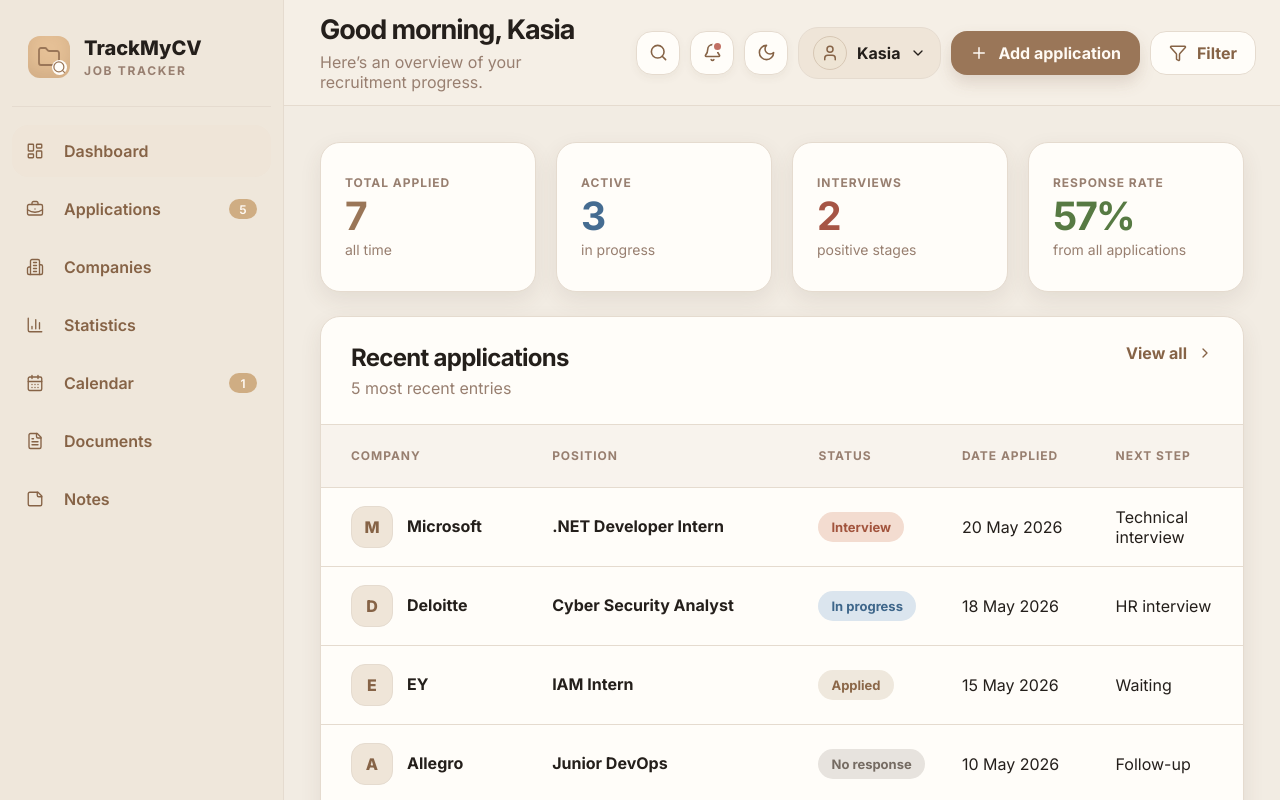
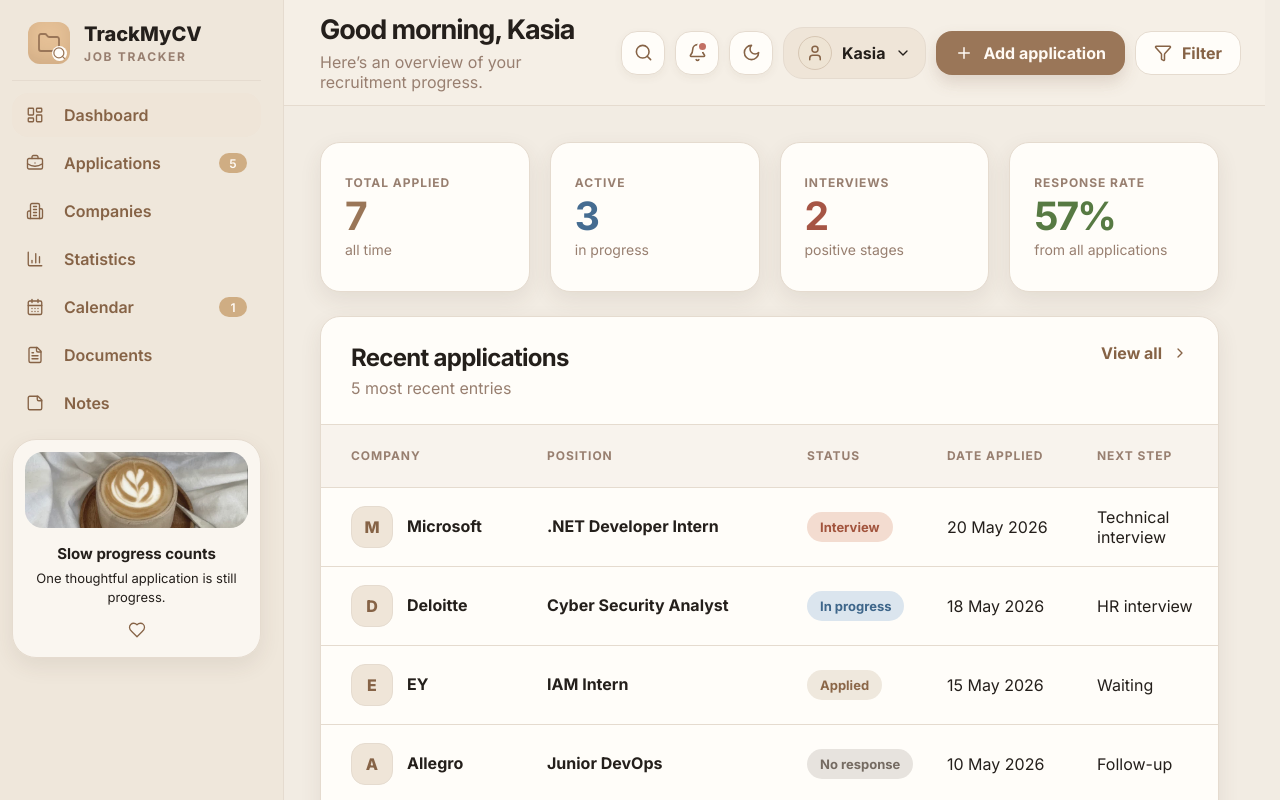
Before and after one commit to Avuii/TrackMyCV, a React (Vite) app in the folder demo/: page / in a window 1280 px wide. Both pictures are taken after a click on the button "Log in". Built offline with nearby package versions, Linux system fonts and the light colour scheme.

Commit message:
add scroll bar

```diff
--- a/demo/src/App.tsx
+++ b/demo/src/App.tsx
@@ -522,7 +522,7 @@
   }, []);
 
   return (
-    <aside className="sidebar">
+    <aside className="sidebar custom-scroll">
       <Logo />
       <nav className="nav-list" aria-label="Main navigation">
         {navItems.map((item) => {
--- a/demo/src/styles.css
+++ b/demo/src/styles.css
@@ -43,6 +43,10 @@
   cursor: pointer;
 }
 
+html {
+  scrollbar-gutter: stable;
+}
+
 .login-page {
   min-height: 100vh;
   display: grid;
@@ -204,10 +208,13 @@
 .sidebar {
   border-right: 1px solid var(--border);
   background: rgba(238, 229, 217, 0.7);
-  padding: 30px 12px 22px;
+  padding: 24px 12px 18px;
   display: flex;
   flex-direction: column;
   min-height: 0;
+  overflow-y: auto;
+  overflow-x: hidden;
+  scrollbar-gutter: stable;
 }
 
 .dark .sidebar {
@@ -218,7 +225,7 @@
   display: flex;
   align-items: center;
   gap: 14px;
-  padding: 6px 16px 28px;
+  padding: 4px 16px 22px;
   border-bottom: 1px solid var(--border);
 }
 
@@ -265,7 +272,7 @@
 
 .nav-item {
   width: 100%;
-  min-height: 52px;
+  min-height: 48px;
   border: 0;
   border-radius: 16px;
   display: grid;
@@ -301,9 +308,10 @@
   background: rgba(255, 253, 249, 0.72);
   border: 1px solid var(--border);
   border-radius: 24px;
-  padding: 17px;
+  padding: 12px;
   text-align: center;
   box-shadow: var(--shadow-soft);
+  flex: 0 0 auto;
 }
 
 .dark .sidebar-card {
@@ -312,7 +320,7 @@
 
 .sidebar-card img {
   width: 100%;
-  height: 136px;
+  height: 92px;
   object-fit: cover;
   border-radius: 18px;
   filter: saturate(0.82) contrast(0.94) brightness(1.04);
@@ -327,13 +335,18 @@
 }
 
 .sidebar-card h3 {
-  margin: 18px 0 8px;
-  font-size: 18px;
+  margin: 12px 0 6px;
+  font-size: 16px;
 }
 
 .sidebar-card p {
-  margin: 0 0 14px;
-  line-height: 1.55;
+  margin: 0 0 8px;
+  line-height: 1.45;
+  font-size: 13px;
+  display: -webkit-box;
+  -webkit-line-clamp: 2;
+  -webkit-box-orient: vertical;
+  overflow: hidden;
 }
 
 .inspiration-action {
@@ -343,9 +356,9 @@
   display: inline-flex;
   align-items: center;
   justify-content: center;
-  gap: 8px;
+  gap: 7px;
   margin: 0 auto;
-  padding: 8px 10px;
+  padding: 6px 9px;
   border-radius: 999px;
   font-weight: 700;
 }
@@ -1889,26 +1902,77 @@
   font-weight: 800;
 }
 
-.custom-scroll {
+.custom-scroll,
+.table-wrap {
   scrollbar-width: thin;
-  scrollbar-color: rgba(154, 118, 88, 0.42) transparent;
+  scrollbar-color: rgba(154, 118, 88, 0.58) rgba(154, 118, 88, 0.08);
+  scrollbar-gutter: stable;
 }
 
 .custom-scroll::-webkit-scrollbar,
 .table-wrap::-webkit-scrollbar {
-  width: 8px;
-  height: 8px;
+  width: 10px;
+  height: 10px;
 }
 
 .custom-scroll::-webkit-scrollbar-thumb,
 .table-wrap::-webkit-scrollbar-thumb {
-  background: rgba(154, 118, 88, 0.28);
+  background: rgba(154, 118, 88, 0.42);
+  border: 2px solid rgba(255, 253, 249, 0.62);
   border-radius: 999px;
+}
+
+.dark .custom-scroll::-webkit-scrollbar-thumb,
+.dark .table-wrap::-webkit-scrollbar-thumb {
+  border-color: rgba(43, 38, 33, 0.72);
+}
+
+.custom-scroll::-webkit-scrollbar-thumb:hover,
+.table-wrap::-webkit-scrollbar-thumb:hover {
+  background: rgba(134, 99, 70, 0.7);
 }
 
 .custom-scroll::-webkit-scrollbar-track,
 .table-wrap::-webkit-scrollbar-track {
-  background: transparent;
+  background: rgba(154, 118, 88, 0.08);
+  border-radius: 999px;
+}
+
+
+@media (max-height: 820px) {
+  .sidebar {
+    padding-top: 18px;
+    padding-bottom: 14px;
+  }
+
+  .brand {
+    padding-bottom: 16px;
+  }
+
+  .nav-list {
+    gap: 4px;
+    margin-top: 12px;
+  }
+
+  .nav-item {
+    min-height: 44px;
+  }
+
+  .sidebar-card {
+    margin-top: 14px;
+  }
+
+  .sidebar-card img {
+    height: 76px;
+  }
+
+  .sidebar-card h3 {
+    font-size: 15px;
+  }
+
+  .inspiration-action span {
+    display: none;
+  }
 }
 
 @media (max-width: 1280px) {
```
